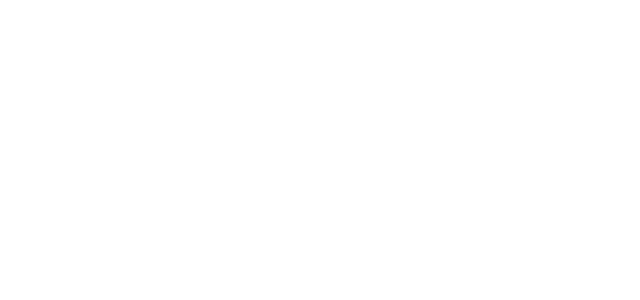
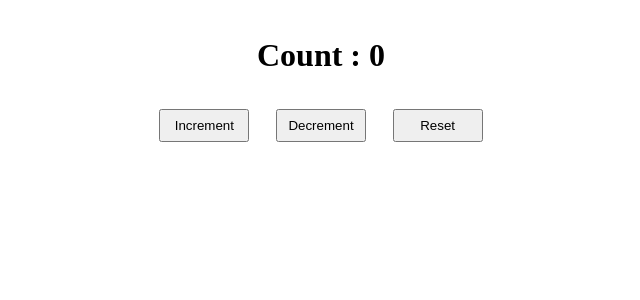
Before and after one commit to Quellord/my-first-app, a React app: page / in a window 1280 px wide. Shown: the top 300 px of the page, without its empty margins (319-959 px from the left). Built offline with nearby package versions, Linux system fonts and the light colour scheme; the HTML template or start-up script is replaced by a standard one.

Commit message:
1st Counter using useState

```diff
--- a/src/App.jsx
+++ b/src/App.jsx
@@ -1,16 +1,10 @@
 
-// there are three way to add css
-// 1.using {{}} to make mapp in that same Linter
-// 2.using another map list as style
-// 3.adding new css file and importing it
-// import "./index.css";
-
-//Default React Template
+import Counter from "./components/Counter";
 import "./App.css"
 
 const App = ()=>{
   return <>
-
+    <Counter/>
   </>
 };
 export default App;
--- /dev/null
+++ b/src/components/Counter.jsx
@@ -0,0 +1,20 @@
+import { useState } from "react"
+
+const Counter = ()=>{
+    let [count,setCount]=useState(0);
+    const butt_Style ={
+        margin:"1em",
+        padding:"0.5em",
+        width:"90px"
+    }
+    // state define karta haiki ye object change hota hai on certain way
+    // hume js ki tarah baar baar doc.textaelement ya else update nhi karna padta hai
+    return <div style={{textAlign:"center",padding:"1em"}}>
+    <h1>Count : {count}</h1>
+    <input type="button"  style={butt_Style} value="Increment" onClick={()=>setCount(count+1)} />
+    <input type="button" style={butt_Style} value="Decrement" onClick={()=>setCount(count-1)} />
+    <input type="button" style={butt_Style} value="Reset" onClick={()=>setCount(0)} />
+    </div>
+}
+
+export default Counter
```
